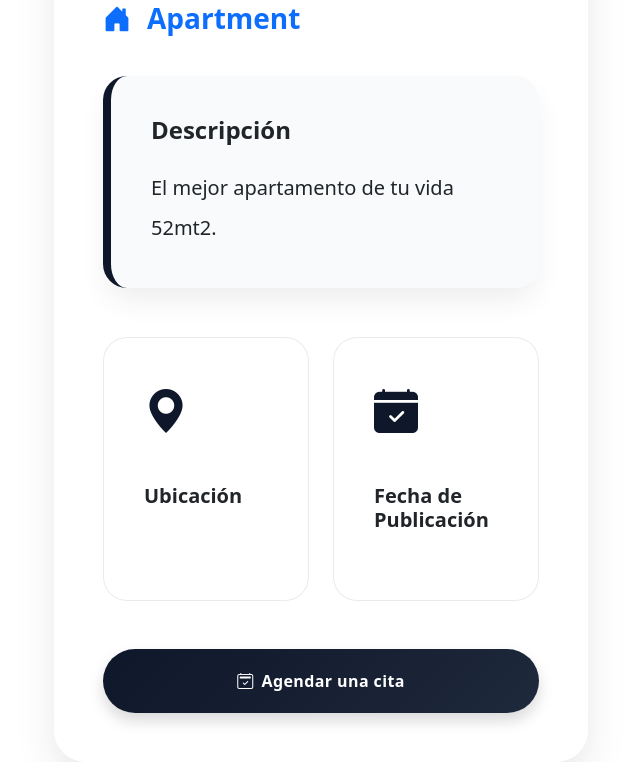
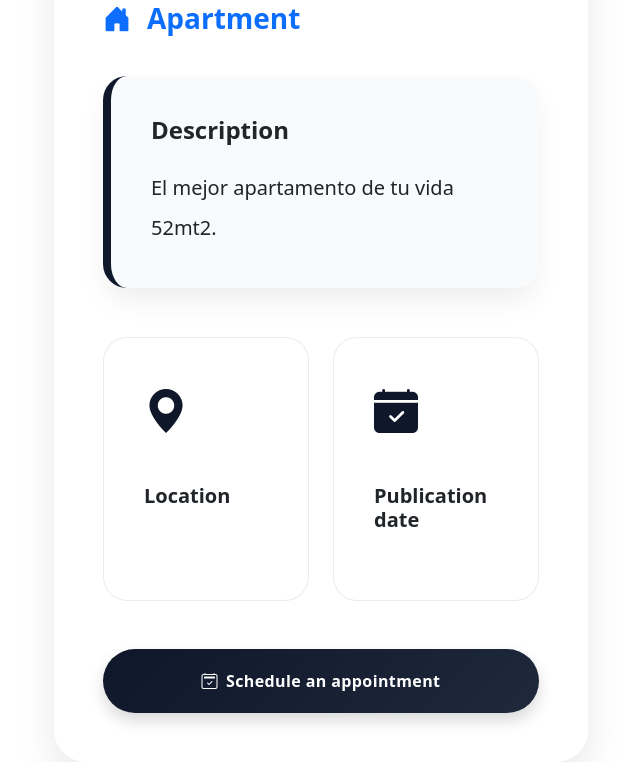
Before and after one commit to AmazingJuan/NextDoorDeals, a Django app: page /5/ in a window 1280 px wide. Shown: the part 1234-1996 px from the top of the page, without its empty margins (319-959 px from the left). Run offline with Django 5.2, Linux system fonts and the light colour scheme; data comes from the database, SQL or seed files in the repository; both versions use the stored data as it was after the commit.

Commit message:
Information of property in english

```diff
--- a/property/templates/property_info.html
+++ b/property/templates/property_info.html
@@ -309,7 +309,7 @@
                         </h3>
 
                         <div class="description-box">
-                            <h4 class="fw-bold mb-4">Descripción</h4>
+                            <h4 class="fw-bold mb-4">Description</h4>
                             <p class="lead text-dark lh-lg mb-0">
                                 {{ property.description }}
                             </p>
@@ -320,30 +320,30 @@
                         <div class="col-md-6">
                             <div class="detail-card">
                                 <i class="bi bi-geo-alt-fill detail-icon"></i>
-                                <h5 class="fw-bold mb-2">Ubicación</h5>
+                                <h5 class="fw-bold mb-2">Location</h5>
                                 <p class="text-muted mb-0 fs-5">{{ property.district.name }}</p>
                             </div>
                         </div>
                         <div class="col-md-6">
                             <div class="detail-card">
                                 <i class="bi bi-calendar-check-fill detail-icon"></i>
-                                <h5 class="fw-bold mb-2">Fecha de Publicación</h5>
+                                <h5 class="fw-bold mb-2">Publication date</h5>
                                 <p class="text-muted mb-0 fs-5">{{ property.created_at|date:"d M, Y" }}</p>
                             </div>
                         </div>
                     </div>
 
                     <a href="{% url 'appointment' id=property.id %}" class="action-button mt-5">
-                        <i class="bi bi-calendar2-check me-2"></i>Agendar una cita
+                        <i class="bi bi-calendar2-check me-2"></i>Schedule an appointment
                     </a>
 
                     {% if request.user.is_authenticated %}
                         <a href="{% url 'makeFavourite' id=property.id %}" class="action-button favorite mt-3">
                             <i class="bi bi-heart{% if not is_fav %}-fill{% endif %} me-2"></i>
                             {% if is_fav %}
-                                Quitar de favoritos
+                                Delete from favourites
                             {% else %}
-                                Agregar a favoritos
+                                Add to favourites
                             {% endif %}
                         </a>
                     {% endif %}
```
Also changed, not shown: db.sqlite3, media/property/images/casaPrueba1.webp (added).
